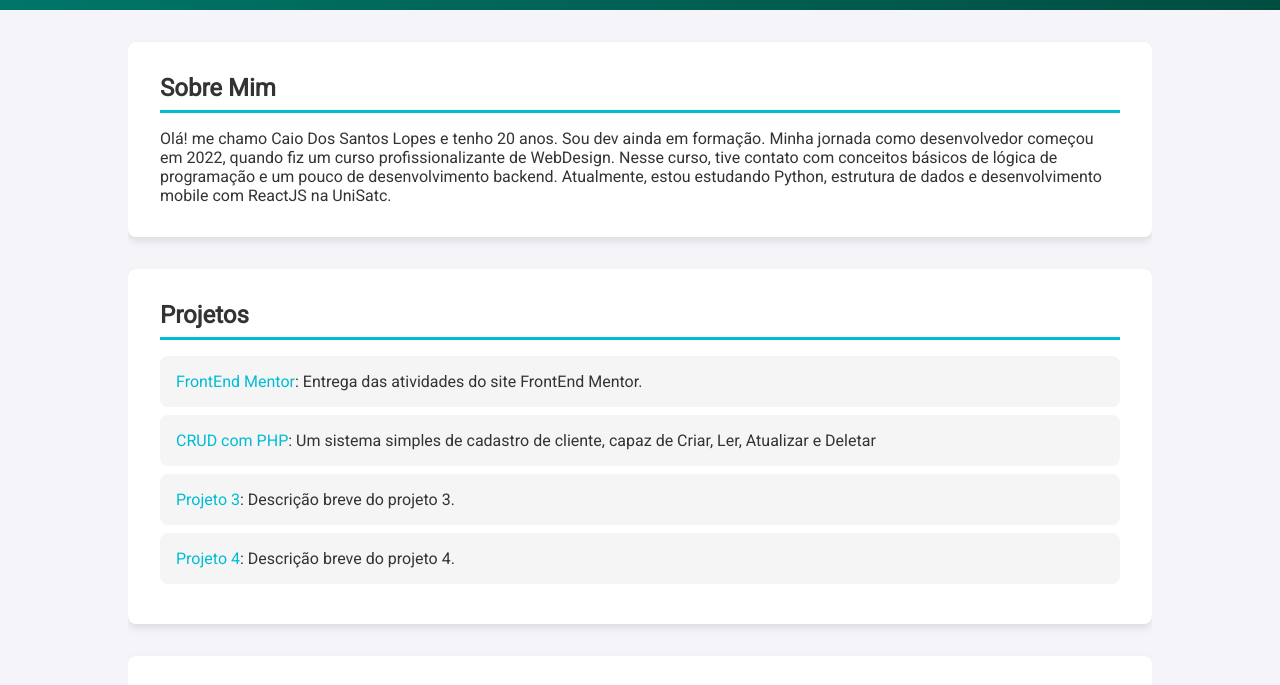
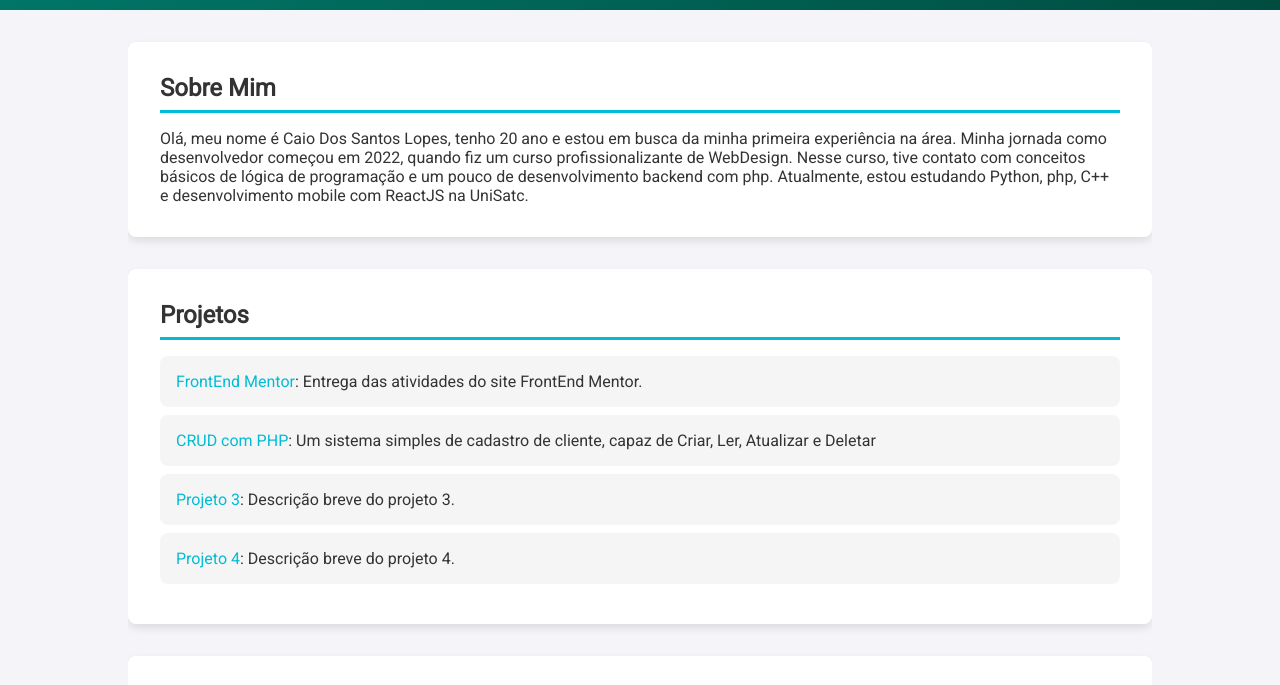
Before and after one commit to CaioLopesxd/CaioLopesxd.github.io, a plain HTML site: page index.html in a window 1280 px wide. Shown: the part 92-777 px from the top of the page. Drawn offline with Linux system fonts and the light colour scheme.

```diff
--- a/index.html
+++ b/index.html
@@ -15,7 +15,7 @@
     <div class="container">
         <section class="about">
             <h2>Sobre Mim</h2>
-            <p>Olá! me chamo Caio Dos Santos Lopes e tenho 20 anos. Sou dev ainda em formação. Minha jornada como desenvolvedor começou em 2022, quando fiz um curso profissionalizante de WebDesign. Nesse curso, tive contato com conceitos básicos de lógica de programação e um pouco de desenvolvimento backend. Atualmente, estou estudando Python, estrutura de dados e desenvolvimento mobile com ReactJS na UniSatc.</p>
+            <p>Olá, meu nome é Caio Dos Santos Lopes, tenho 20 ano e estou em busca da minha primeira experiência na área. Minha jornada como desenvolvedor começou em 2022, quando fiz um curso profissionalizante de WebDesign. Nesse curso, tive contato com conceitos básicos de lógica de programação e um pouco de desenvolvimento backend com php. Atualmente, estou estudando Python, php, C++ e desenvolvimento mobile com ReactJS na UniSatc.</p>
         </section>
         <section class="projects">
             <h2>Projetos</h2>
```
